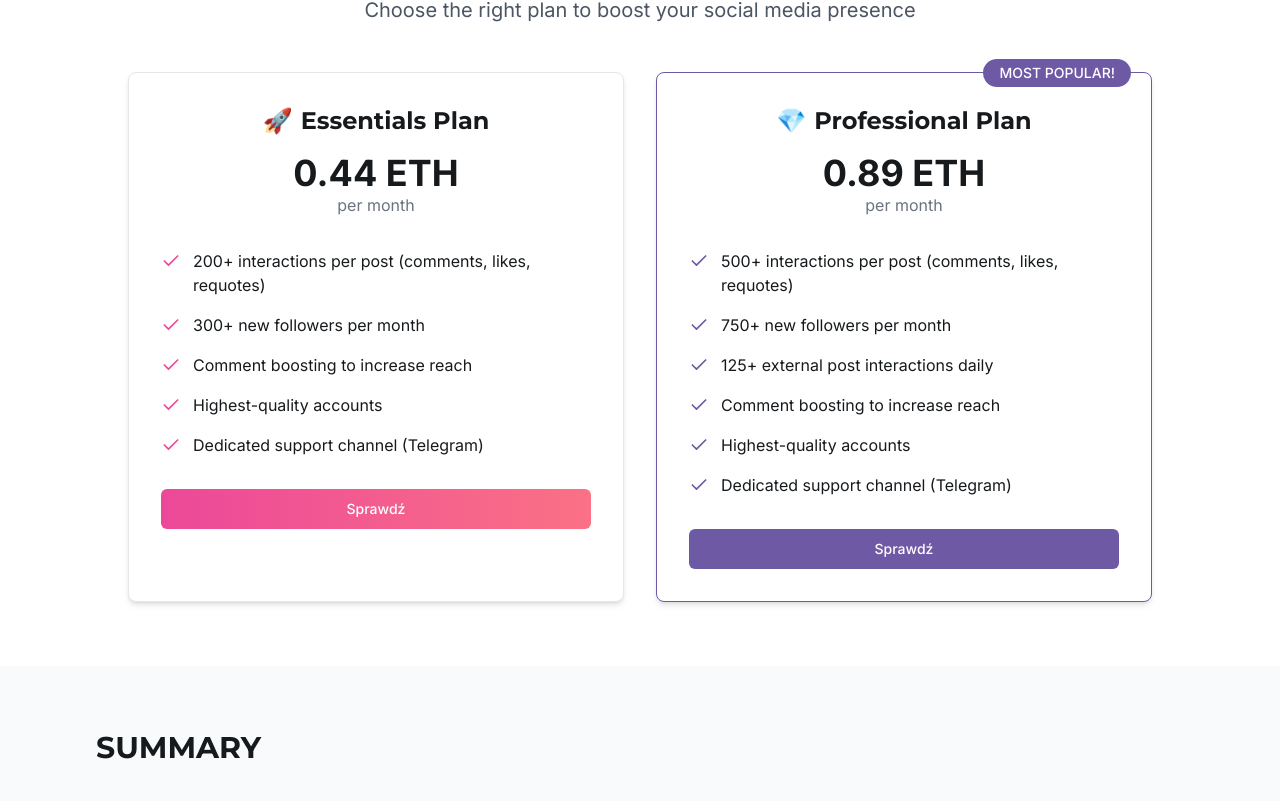
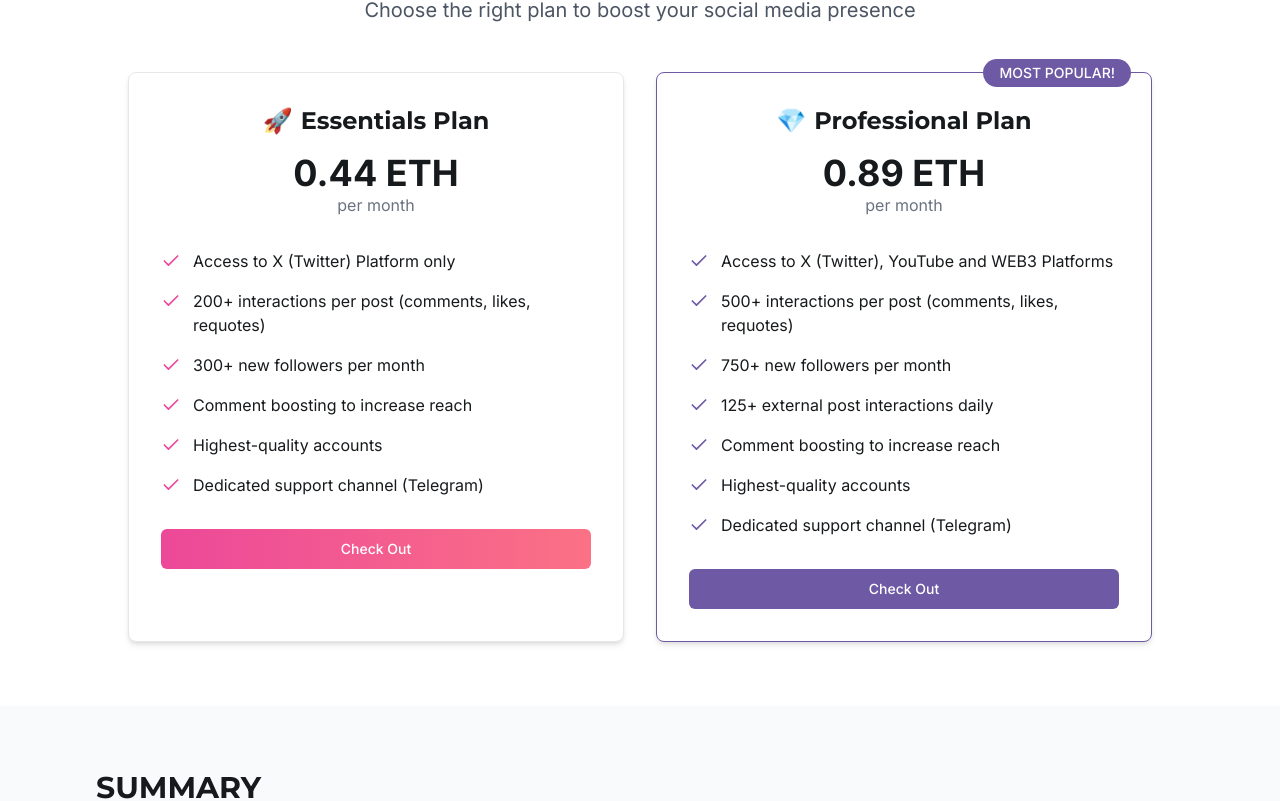
Before and after one commit to BODEK71/socialboost-ai-engage-61, a React (Vite) app: page /pricing in a window 1280 px wide. Shown: the part 429-1230 px from the top of the page. Built offline with nearby package versions, Linux system fonts and the light colour scheme.

Commit message:
feat: Translate "Sprawdź" and add plan details
- Translated "Sprawdź" to English in the pricing section.
- Added plan details to the pricing tables, specifying platform access for each plan (Essential and Professional).
- Updated `src/locales/en/pricing.json` and `src/components/PricingTable.tsx`.

```diff
--- a/src/locales/en/pricing.json
+++ b/src/locales/en/pricing.json
@@ -4,7 +4,7 @@
   "description": "Choose the right plan to boost your social media presence",
   "perMonth": "per month",
   "viewDetails": "View Details",
-  "checkButton": "Sprawdź",
+  "checkButton": "Check Out",
   "choosePlan": "Choose Plan",
   "contactUs": "Contact Us",
   "summaryTitle": "SUMMARY",
--- a/src/pages/Pricing.tsx
+++ b/src/pages/Pricing.tsx
@@ -61,6 +61,7 @@ const Pricing = () => {
   const { t } = useTranslation("pricing");
 
   const essentialsFeatures = [
+    "Access to X (Twitter) Platform only",
     "200+ interactions per post (comments, likes, requotes)",
     "300+ new followers per month",
     "Comment boosting to increase reach",
@@ -69,6 +70,7 @@ const Pricing = () => {
   ];
 
   const professionalFeatures = [
+    "Access to X (Twitter), YouTube and WEB3 Platforms",
     "500+ interactions per post (comments, likes, requotes)",
     "750+ new followers per month",
     "125+ external post interactions daily",
```
